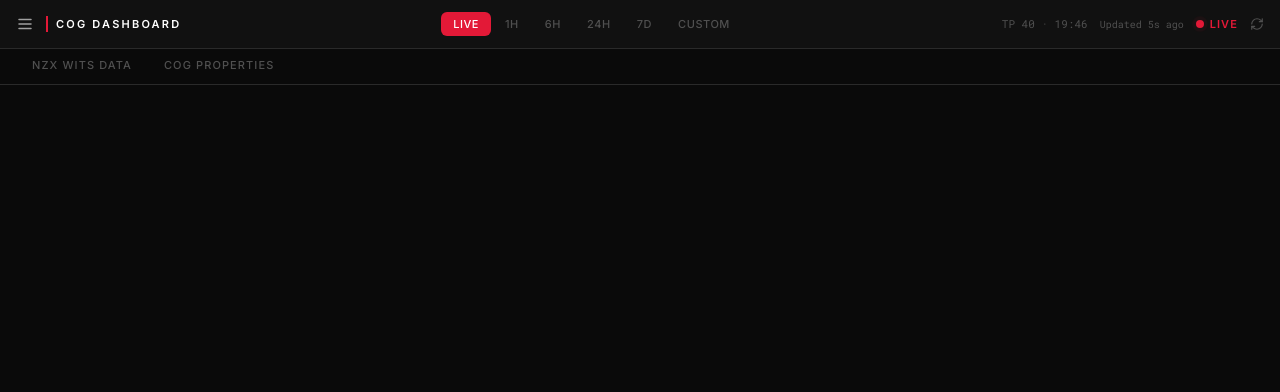
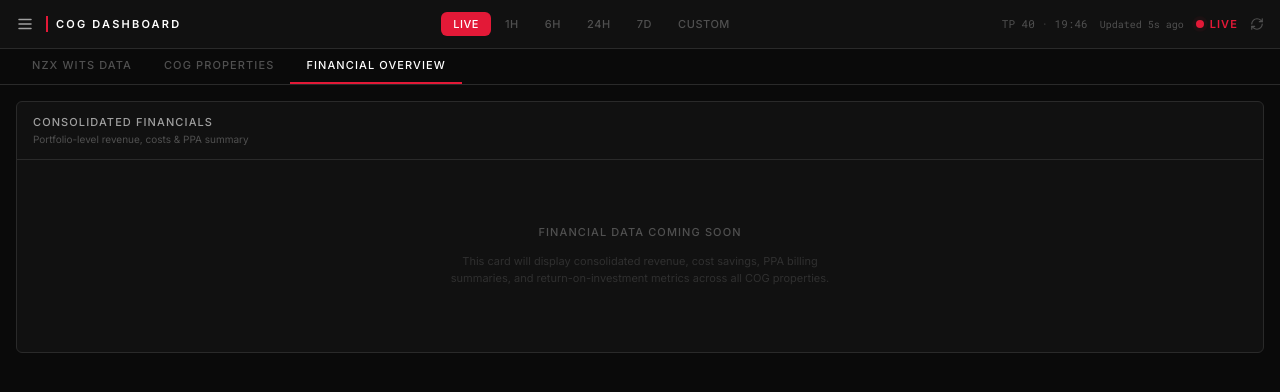
Before and after one commit to coopster-seclusion/cog-dashboard-serverless, a React (Vite) app in the folder frontend/: page /financials in a window 1280 px wide. Shown: the top 392 px of the page. Built offline with nearby package versions, Linux system fonts and the light colour scheme; no server answers.

Commit message:
modified:   frontend/src/App.tsx 	modified:   frontend/src/components/widgets/PropertyHeader.tsx 	new file:   frontend/src/pages/FinancialOverview.tsx

```diff
--- a/frontend/src/App.tsx
+++ b/frontend/src/App.tsx
@@ -6,7 +6,7 @@ import TopBar from "@/components/layout/TopBar";
 import Sidebar from "@/components/layout/Sidebar";
 import NZXWITSData from "@/pages/NZXWITSData";
 import COGProperties from "@/pages/COGProperties";
-
+import FinancialOverview from "@/pages/FinancialOverview";
 
 const NAV_LINK =
   "px-4 py-2 text-[11px] font-medium tracking-widest uppercase transition-colors border-b-2";
@@ -41,6 +41,14 @@ export default function App() {
             >
               COG Properties
             </NavLink>
+            <NavLink
+              to="/financials"
+              className={({ isActive }) =>
+                `${NAV_LINK} ${isActive ? "text-white border-[#E31937]" : "text-[#505050] border-transparent hover:text-[#A0A0A0]"}`
+              }
+            >
+              Financial Overview
+            </NavLink>
           </nav>
 
           <Sidebar isOpen={sidebarOpen} onClose={() => setSidebarOpen(false)} />
@@ -49,6 +57,7 @@ export default function App() {
             <Routes>
               <Route path="/" element={<NZXWITSData />} />
               <Route path="/properties" element={<COGProperties />} />
+              <Route path="/financials" element={<FinancialOverview />} />
             </Routes>
           </main>
         </div>
--- a/frontend/src/components/widgets/PropertyHeader.tsx
+++ b/frontend/src/components/widgets/PropertyHeader.tsx
@@ -40,6 +40,22 @@ export default function PropertyHeader() {
           value={`${property.system.inverters} × ${property.system.inverter_kw} kW`}
           label="Inverters"
         />
+      </div>
+
+      {/* Inverter feed status */}
+      <div className="flex flex-col items-center gap-1.5 shrink-0 px-3">
+        <div className="flex items-center gap-2">
+          <span className="relative flex h-2.5 w-2.5 shrink-0">
+            <span className="animate-ping absolute inline-flex h-full w-full rounded-full opacity-60" style={{ background: "#4CAF50" }} />
+            <span className="relative inline-flex rounded-full h-2.5 w-2.5" style={{ background: "#4CAF50" }} />
+          </span>
+          <span className="text-[11px] font-medium" style={{ color: "#4CAF50" }}>
+            Online
+          </span>
+        </div>
+        <span className="text-[9px] tracking-widest uppercase" style={{ color: "#505050" }}>
+          Inverter Feed
+        </span>
       </div>
 
       {/* Right: property selector */}
--- /dev/null
+++ b/frontend/src/pages/FinancialOverview.tsx
@@ -0,0 +1,23 @@
+import WidgetCard from "@/components/layout/WidgetCard";
+
+export default function FinancialOverview() {
+  return (
+    <div className="grid grid-cols-12 gap-3 p-4 auto-rows-min">
+      <WidgetCard
+        title="Consolidated Financials"
+        subtitle="Portfolio-level revenue, costs & PPA summary"
+        colSpan={12}
+      >
+        <div className="flex flex-col items-center justify-center gap-3 py-16">
+          <p className="text-[11px] font-medium tracking-widest uppercase" style={{ color: "#505050" }}>
+            Financial data coming soon
+          </p>
+          <p className="text-[11px] max-w-sm text-center leading-relaxed" style={{ color: "#303030" }}>
+            This card will display consolidated revenue, cost savings, PPA billing
+            summaries, and return-on-investment metrics across all COG properties.
+          </p>
+        </div>
+      </WidgetCard>
+    </div>
+  );
+}
```
